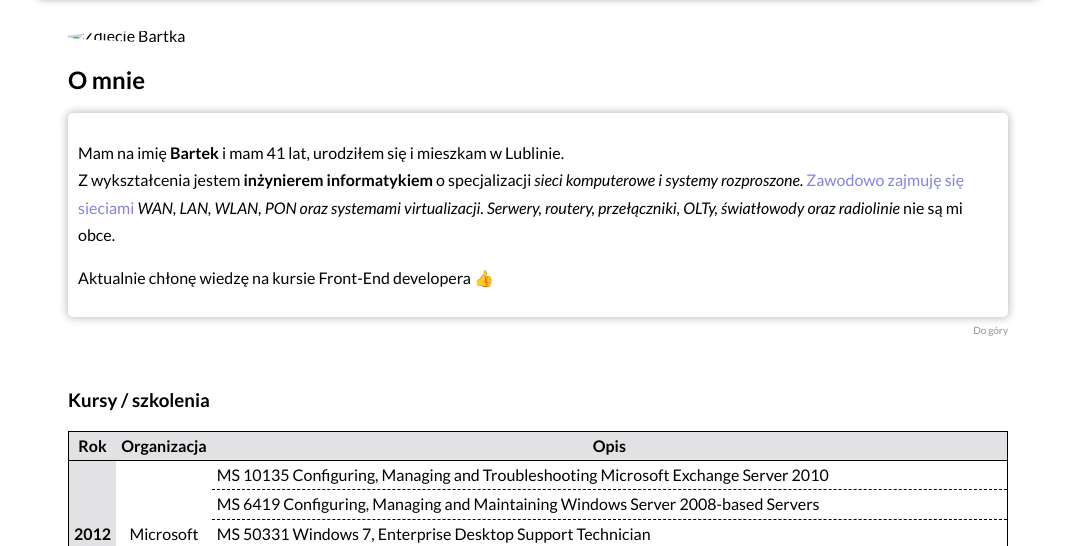
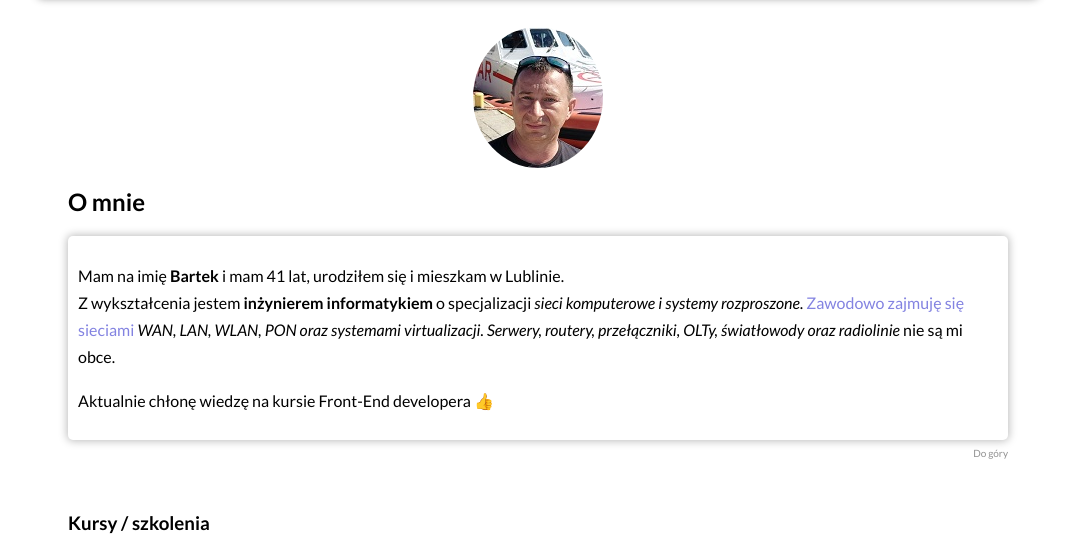
Before and after one commit to BartekKamela/homepage, a plain HTML site: page index.html in a window 1280 px wide. Shown: the part 175-721 px from the top of the page, without its empty margins (102-1177 px from the left). Drawn offline with nearby package versions, Linux system fonts and the light colour scheme; the site is published under a folder, as on GitHub Pages, so addresses that start at the root find nothing.

Commit message:
Fixed image path

```diff
--- a/index.html
+++ b/index.html
@@ -39,7 +39,7 @@
     </header>
     <main>
         <section class="section js-section" id="o-mnie">
-            <img  class="section__photo" src="/images/photo_small.jpg" alt="Zdjęcie Bartka">
+            <img  class="section__photo" src="images/photo_small.jpg" alt="Zdjęcie Bartka">
             <h2>O mnie</h2>
             <div class="section__content">
                 <p>Mam na imię <strong>Bartek</strong> i mam 41 lat, urodziłem się i mieszkam w Lublinie.<br>
```
